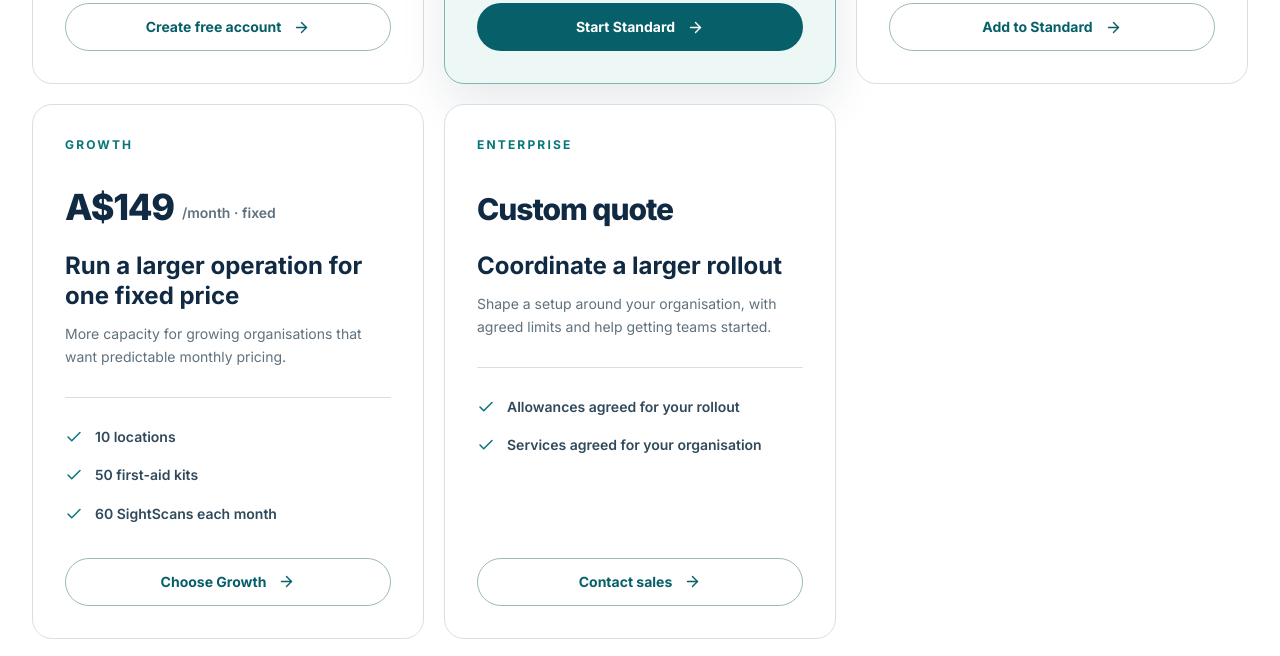
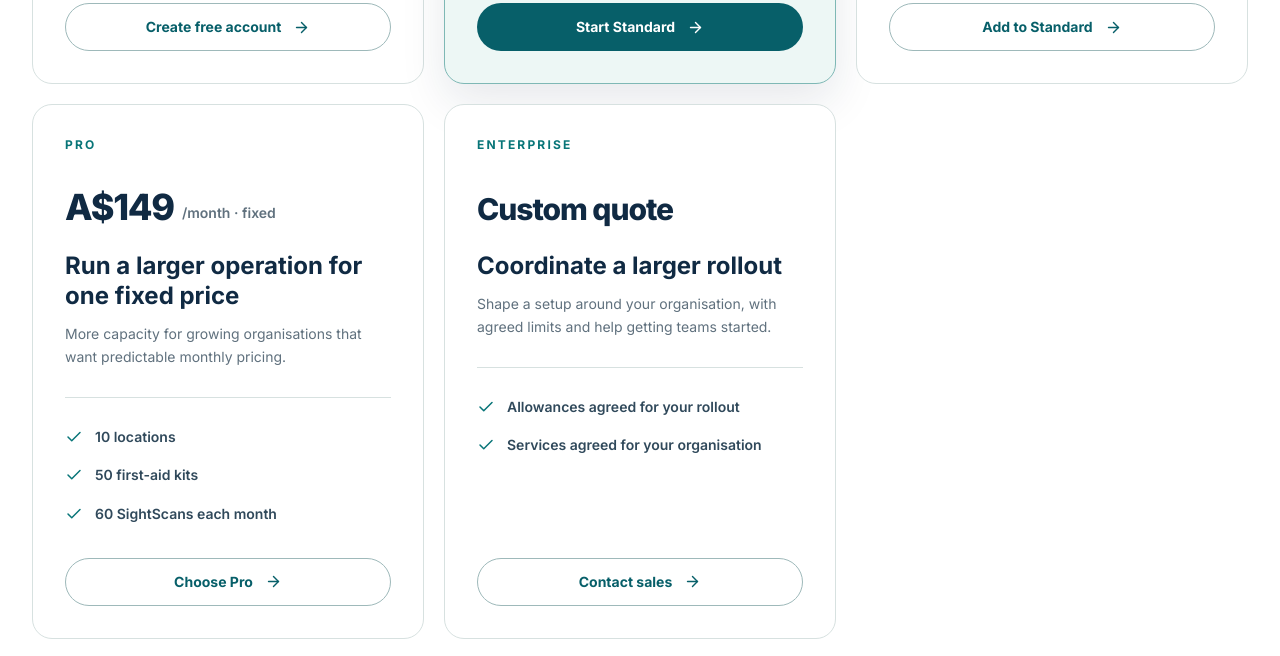
Before and after one commit to SafetyKitInfo/Safetykitlandingpage, a Next.js app: page / in a window 1280 px wide. Shown: the part 3660-4316 px from the top of the page. Built offline with nearby package versions, Linux system fonts and the light colour scheme; no server answers.

Commit message:
Rename Growth plan to Pro

```diff
--- a/components/LandingPage.js
+++ b/components/LandingPage.js
@@ -54,13 +54,13 @@ const plans = [
     href: SIGN_UP_URL,
   },
   {
-    name: 'Growth',
+    name: 'Pro',
     price: 'A$149',
     priceDetail: '/month · fixed',
     bestFor: 'Run a larger operation for one fixed price',
     description: 'More capacity for growing organisations that want predictable monthly pricing.',
     included: ['10 locations', '50 first-aid kits', '60 SightScans each month'],
-    cta: 'Choose Growth',
+    cta: 'Choose Pro',
     href: SIGN_UP_URL,
   },
   {
```
Also changed, not shown: content/legal-commercial-source-of-truth.md (+1 -1 lines).
